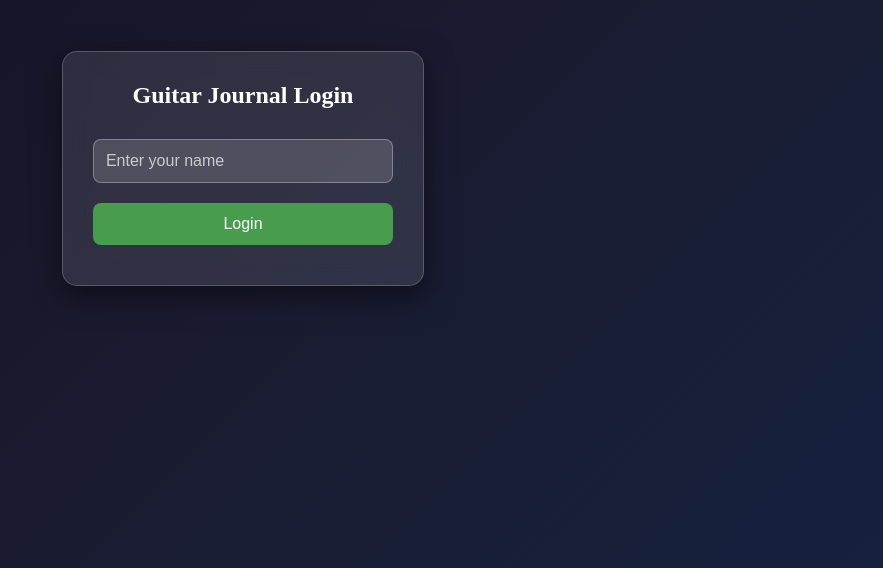
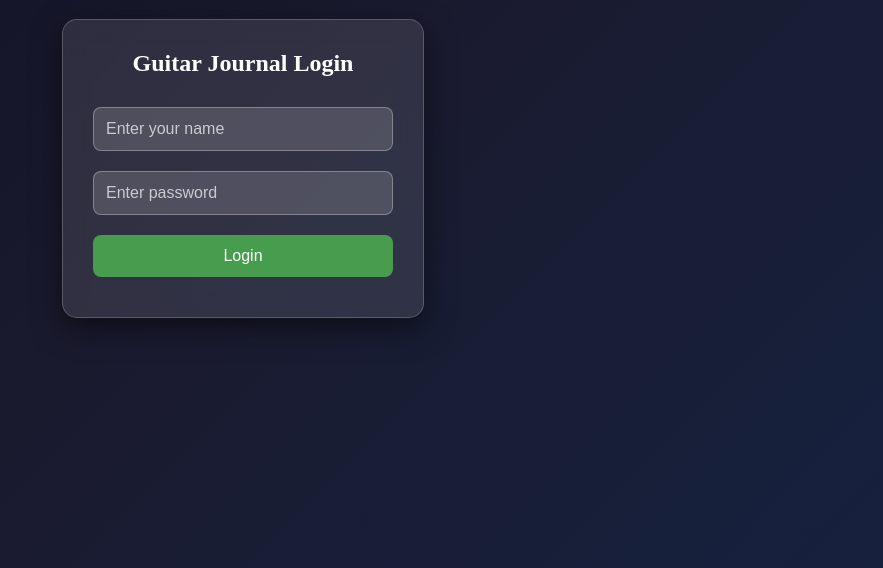
Before and after one commit to Sagittarius-B-Astro/Guitar-Journal, a plain HTML site: page index.html in a window 1280 px wide. Shown: the part 232-800 px from the top of the page, without its empty margins (397-1280 px from the left). Drawn offline with nearby package versions, Linux system fonts and the light colour scheme; a script that the page names is missing; a web font is replaced by a local one.

Commit message:
Update index.html
Made password display from start

```diff
--- a/index.html
+++ b/index.html
@@ -18,7 +18,7 @@
             <div id="authError" class="error-message"></div>
 
             <input type="text" id="authName" placeholder="Enter your name" />
-            <div id="authPasswordSection" style="display: none;">
+            <div id="authPasswordSection">
                 <input type="password" id="authPassword" placeholder="Enter password" />
                 <div id="confirmPasswordSection" style="display: none;">
                     <input type="password" id="authConfirmPassword" placeholder="Confirm password" />
```
